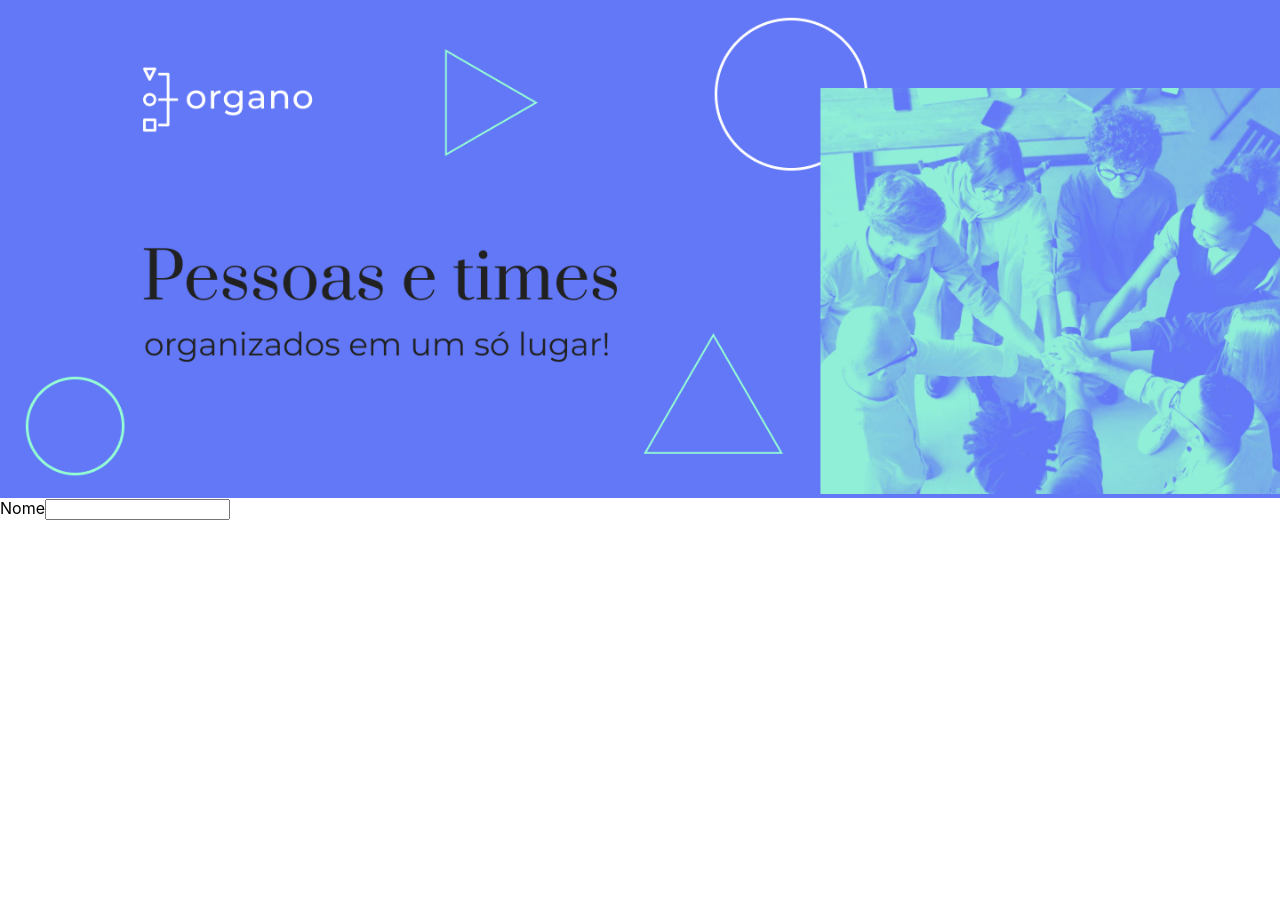
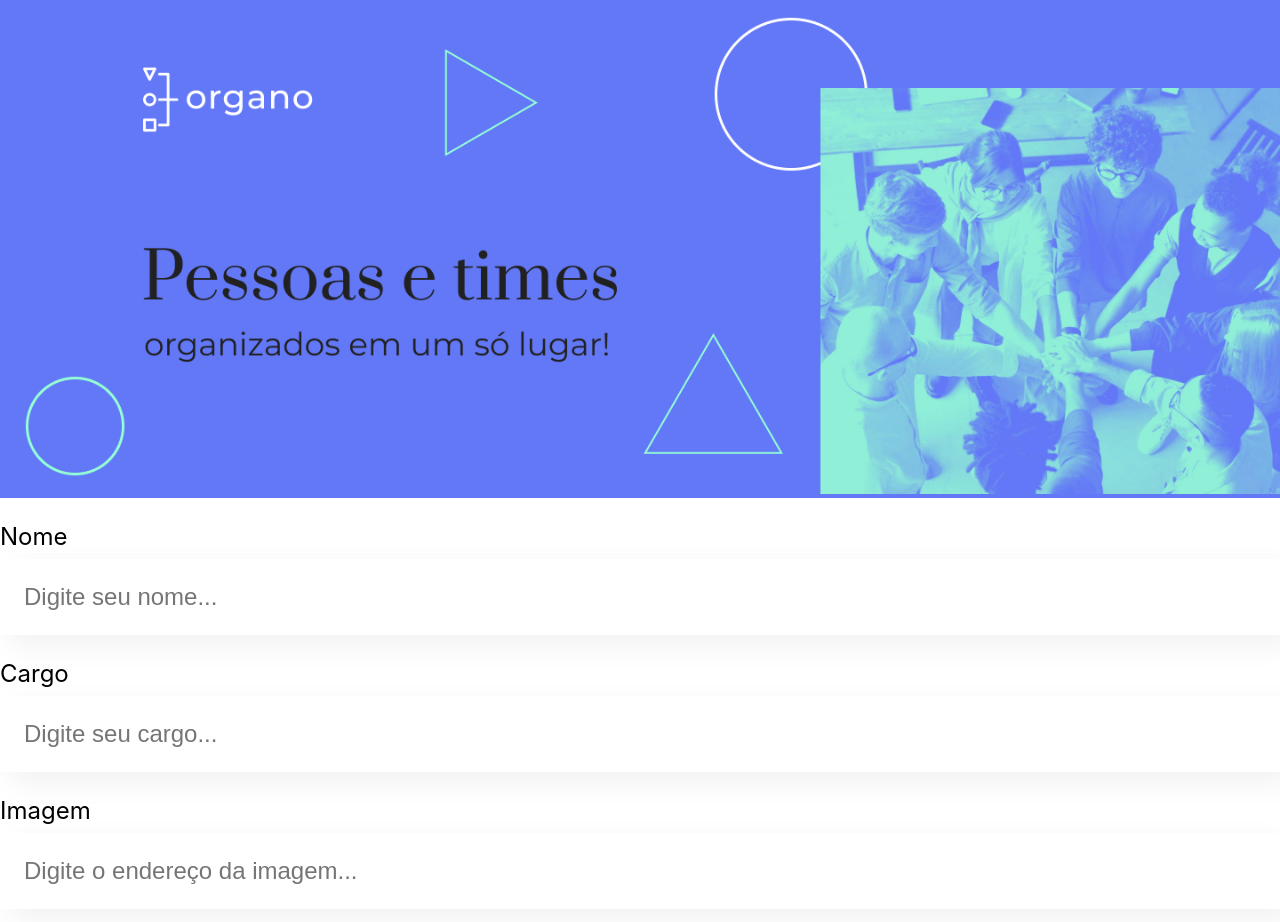
Before and after one commit to ThallesPalmarim/ReactStart, a React (Create React App) app: page / in a window 1280 px wide. Shown: the top 922 px of the page. Before the commit the page ends 800 px from the top, so only its background shows below. Built offline with nearby package versions, Linux system fonts and the light colour scheme.

Commit message:
Criei os 3 inputs e pus placeholders

```diff
--- a/src/App.js
+++ b/src/App.js
@@ -5,7 +5,9 @@
   return (
     <div className="App">
       <Banner></Banner>
-      <CampoTexto></CampoTexto>
+      <CampoTexto label="Nome" placeholder="Digite seu nome"></CampoTexto>
+      <CampoTexto label="Cargo" placeholder="Digite seu cargo"></CampoTexto>
+      <CampoTexto label="Imagem" placeholder="Digite o endereço da imagem"></CampoTexto>
     </div>
   );
 }
--- a/src/componentes/CampoTexto/CampoTexto.css
+++ b/src/componentes/CampoTexto/CampoTexto.css
@@ -0,0 +1,17 @@
+.campo-texto{
+    margin: 24px 0;
+}
+.campo-texto label{
+    display: block;
+    margin-bottom: 8px;
+    font-size: 24px;
+}
+.campo-texto input{
+    background-color: #FFF;
+    box-shadow: 10px 10px 30px rgba(0,0,0, 0.06);
+    width: 100%;
+    border: none;
+    font-size: 24px;
+    padding: 24px;
+    box-sizing: border-box;
+}
--- a/src/componentes/CampoTexto/index.js
+++ b/src/componentes/CampoTexto/index.js
@@ -1,8 +1,11 @@
-const CampoTexto = () => {
+import './CampoTexto.css'
+
+const CampoTexto = (props) => {
+    const placeholderModificada = `${props.placeholder}...`
     return (
-        <div>
-        <label>Nome</label>
-        <input></input>
+        <div className="campo-texto">
+        <label>{props.label}</label>
+        <input placeholder={placeholderModificada}></input>
         </div>
     )
 }
```
